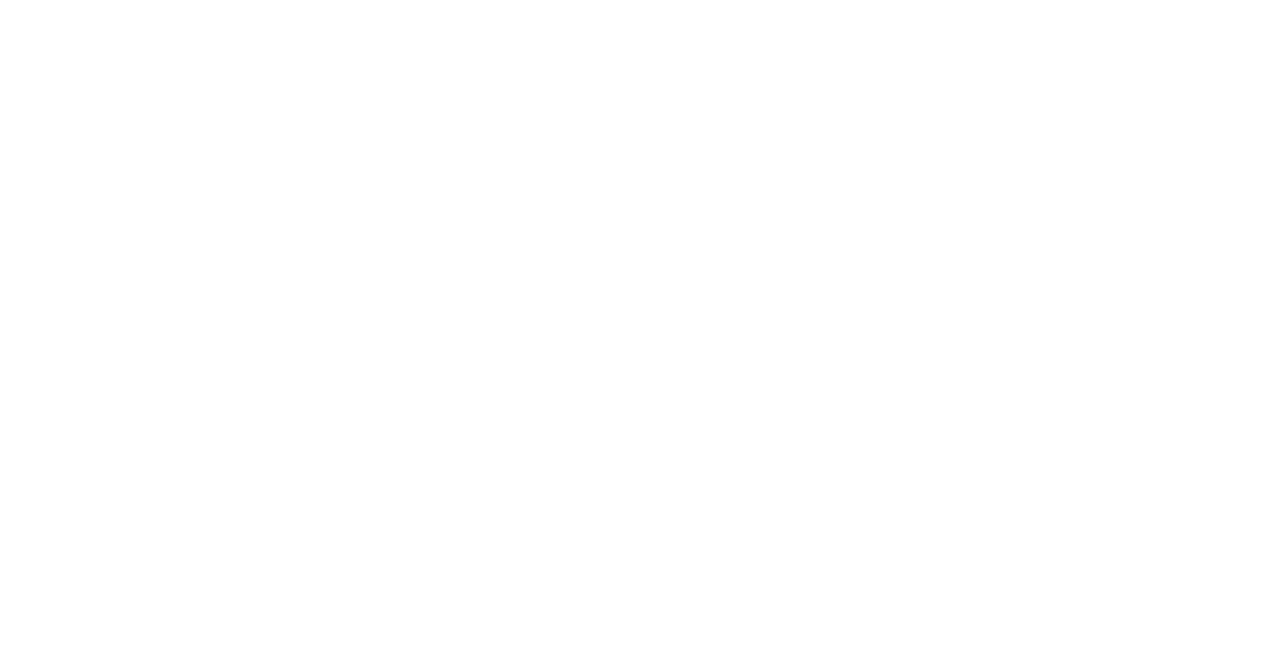
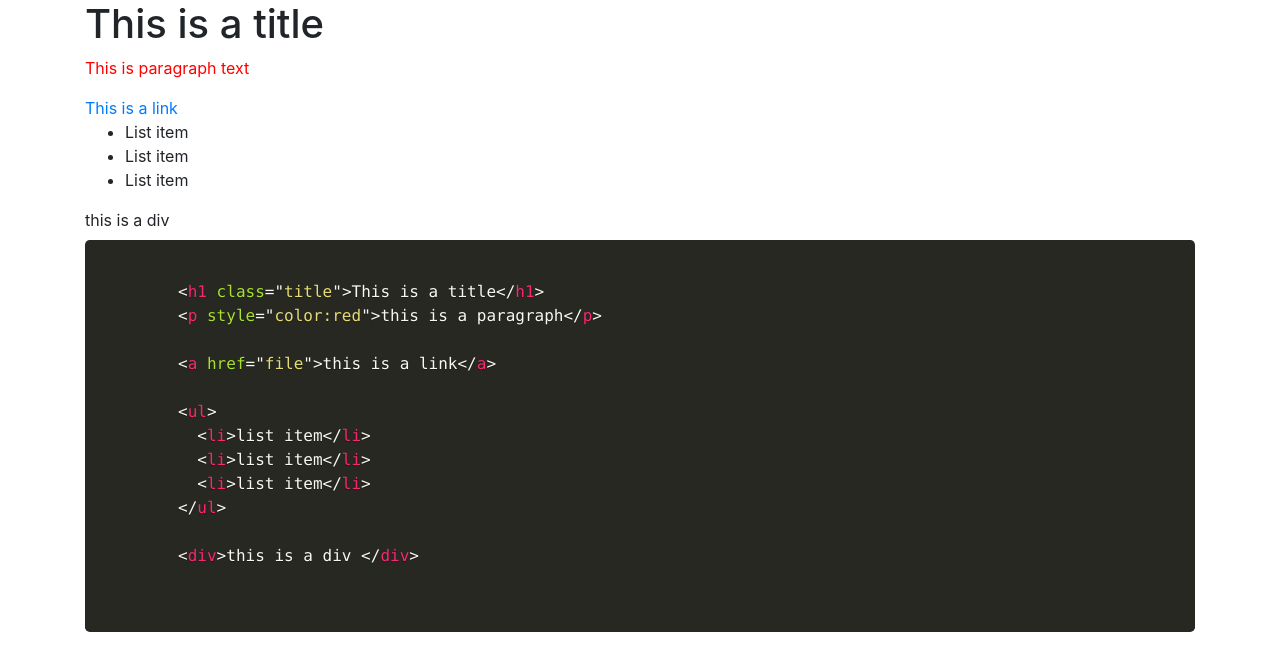
Before and after one commit to CodersofColor/HTML-CSS-For-Rookies, a plain HTML site: page src/1 - Basics/FINISHED/index.html in a window 1280 px wide. Drawn offline with nearby package versions, Linux system fonts and the light colour scheme.

Commit message:
update to project basics

```diff
--- a/src/1 - Basics/FINISHED/index.html
+++ b/src/1 - Basics/FINISHED/index.html
@@ -4,8 +4,48 @@
   <meta charset="UTF-8">
   <meta name="viewport" content="width=device-width, initial-scale=1.0">
   <title>HTML Basics</title>
+  <link rel="stylesheet" href="https://cdnjs.cloudflare.com/ajax/libs/prism/1.19.0/themes/prism-okaidia.min.css" />
+  <link rel="stylesheet" href="../../../utils/general.css" />
 </head>
-<body>
+<body class="line-numbers">
 
+  <div class="container">
+
+    <h1 class="title">This is a title</h1>
+    <p style="color: red;">This is paragraph text</p>
+    <a href="#">This is a link</a>
+
+    <ul>
+      <li>List item</li>
+      <li>List item</li>
+      <li>List item</li>
+    </ul>
+
+    <div class="box">
+      this is a div
+    </div>
+
+    <pre>
+      <code class="language-html">
+        &lt;h1 class="title"&gt;This is a title&lt;/h1&gt;
+        &lt;p style="color:red"&gt;this is a paragraph&lt;/p&gt;
+
+        &lt;a href="file"&gt;this is a link&lt;/a&gt;
+
+        &lt;ul&gt;
+          &lt;li&gt;list item&lt;/li&gt;
+          &lt;li&gt;list item&lt;/li&gt;
+          &lt;li&gt;list item&lt;/li&gt;
+        &lt;/ul&gt;
+
+        &lt;div&gt;this is a div &lt;/div&gt;
+      </code>
+    </pre>
+  </div>
+
+
+    <script src="https://cdnjs.cloudflare.com/ajax/libs/prism/1.19.0/components/prism-core.min.js"></script>
+    <script src="https://cdnjs.cloudflare.com/ajax/libs/prism/1.19.0/plugins/autoloader/prism-autoloader.min.js"></script>
+    <script src="https://cdnjs.cloudflare.com/ajax/libs/prism/1.19.0/plugins/line-numbers/prism-line-numbers.min.js"></script>
 </body>
 </html>
--- /dev/null
+++ b/utils/general.css
@@ -0,0 +1,8 @@
+@import url("https://stackpath.bootstrapcdn.com/bootstrap/4.4.1/css/bootstrap.min.css");
+@import url("https://cdnjs.cloudflare.com/ajax/libs/font-awesome/5.12.1/css/all.min.css");
+@import url("https://cdnjs.cloudflare.com/ajax/libs/prism/1.19.0/themes/prism-okaidia.min.css");
+
+
+* {
+  box-sizing: border-box;
+}
```
Also changed, not shown: intro.html (+6 -4 lines).
